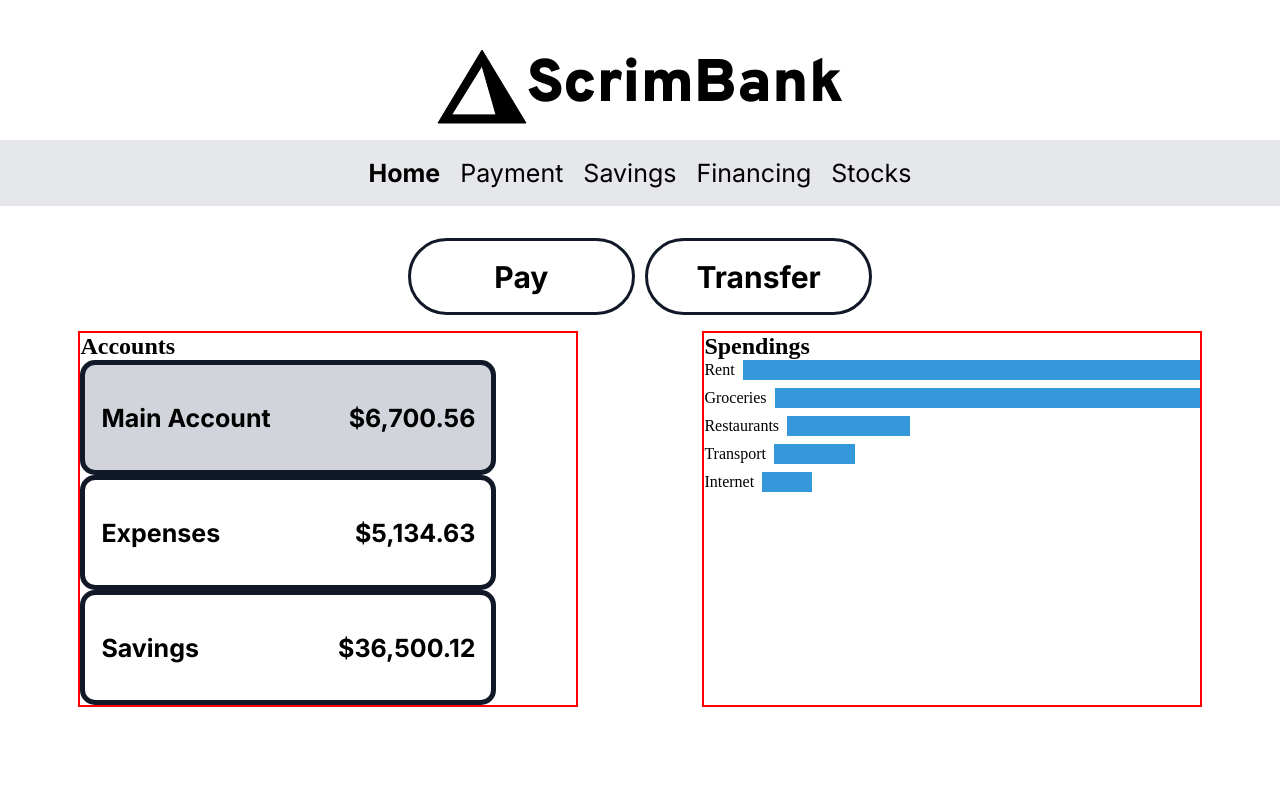
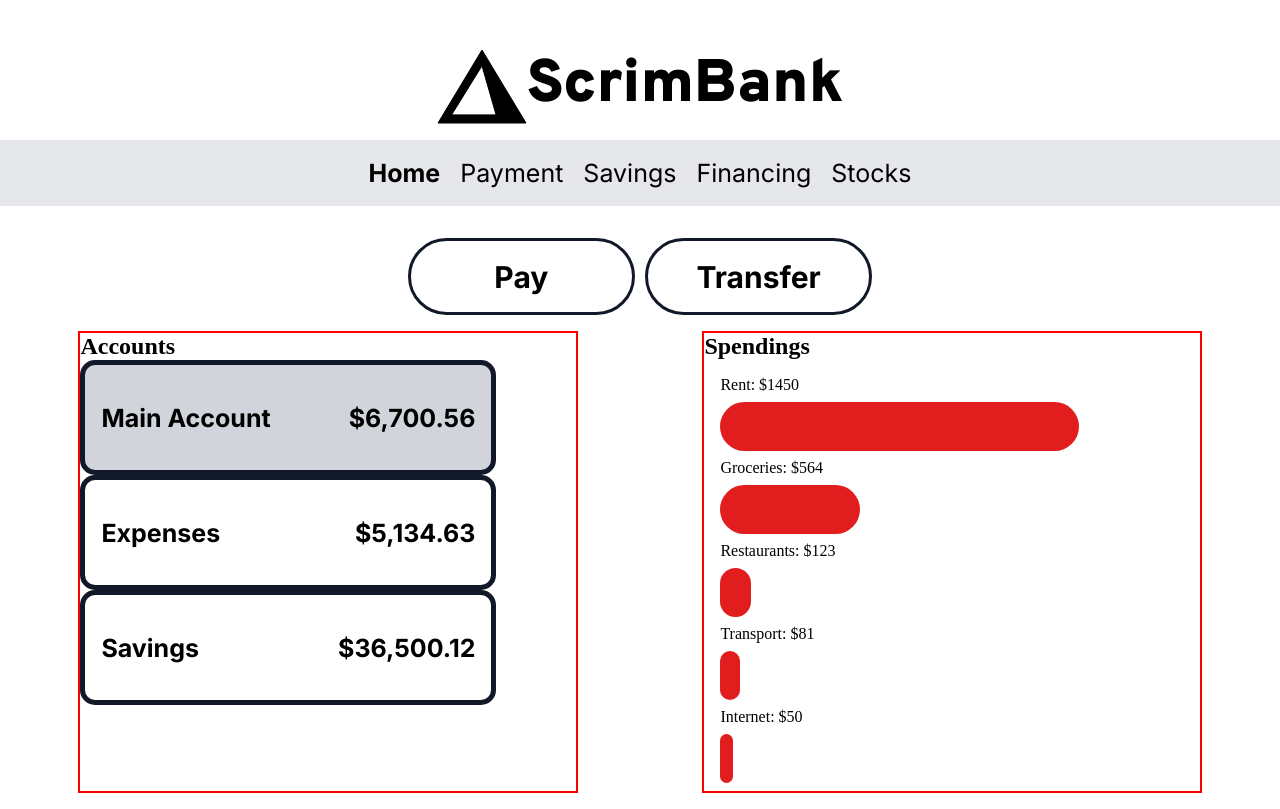
Before and after one commit to bowen-anth/scrimbaBank, a React (Vite) app: page / in a window 1280 px wide. Built offline with nearby package versions, Linux system fonts and the light colour scheme.

Commit message:
added css to spendings container

```diff
--- a/src/App.css
+++ b/src/App.css
@@ -139,21 +139,39 @@ input[type="radio"]:checked + label {
 /* css for spendings, expenses, savings */
 
 .spendings-bars-container {
-  display: flex;
-  flex-direction: column;
+  /* display: flex;
+  flex-direction: column; */
 }
 
-.spending-bar {
+.spending-span-container {
+  margin-left: 1rem;
+  margin-bottom: 2px;
+}
+
+.spendings-container h2 {
+  margin-bottom: 1rem;
+}
+
+/* .spending-bar {
   display: flex;
   align-items: center;
-  margin-bottom: 8px;
+  margin-bottom: 1.5rem;
+} */
+
+.bar {
+  display: flex;
+  height: 3.0625rem;
+  background-color: #E11D1D;
+  margin: 0.5rem 1rem;
+  align-self: center;
+  justify-content: space-between;
+  align-items: center;
+  border-radius: 25px;
+  font-family: Inter;
+  font-size: 1.25rem;
+  font-weight: 700;
 }
 
-.bar-label {
-  margin-right: 8px;
+.bar > span {
+  margin: 2rem;
 }
-
-.bar {
-  height: 20px; /* Adjust the height as needed */
-  background-color: #3498db; /* Example color, you can customize */
-}
--- a/src/components/Body.jsx
+++ b/src/components/Body.jsx
@@ -95,8 +95,12 @@ export default function Body() {
                                         <h2>{account.title}</h2>
                                         {account.spendings.map((spending) => (
                                             <div key={spending.category} className="spending-bar">
-                                                <div className="bar-label">{spending.category}</div>
-                                                <div className="bar" style={{ width: `${spending.spent}px` }}></div>
+                                                <div className="spending-span-container">
+                                                    <span>{spending.category}: </span>
+                                                    <span>${spending.spent}</span>
+                                                </div>
+                                                <div className="bar" style={{ width: `${spending.spent / 20}%` }}>
+                                                </div>
                                             </div>
                                         ))}
                                     </div>
```
